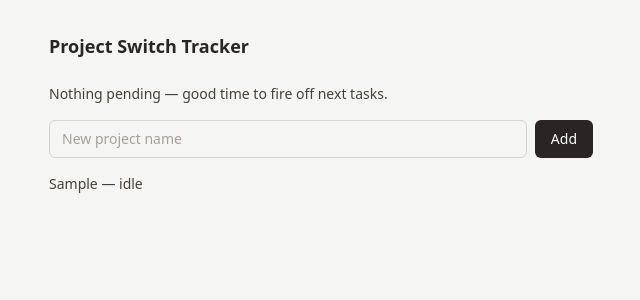
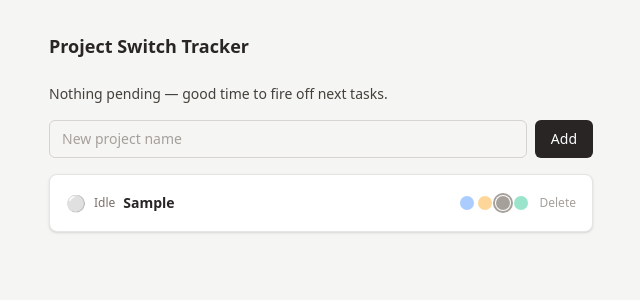
Before and after one commit to agusawa/agusawa, a React (Vite) app in the folder apps/switch-tracker/: page / in a window 1280 px wide. Both pictures are taken after typing "Sample" into the empty fields and a click on the button "Add". Shown: the top 300 px of the page, without its empty margins (319-959 px from the left). Built offline with nearby package versions, Linux system fonts and the light colour scheme.

Commit message:
feat(switch-tracker): add ProjectCard with status dots and inline editing

```diff
--- a/apps/switch-tracker/src/App.tsx
+++ b/apps/switch-tracker/src/App.tsx
@@ -4,6 +4,7 @@ import { loadProjects, saveProjects } from "./storage";
 import { STATUS_RANK } from "./statusConfig";
 import { getBannerMessage, isOverCap } from "./focusLogic";
 import { AddProjectForm } from "./components/AddProjectForm";
+import { ProjectCard } from "./components/ProjectCard";
 
 export function App() {
   const [projects, setProjects] = useState<Project[]>(() => loadProjects());
@@ -64,13 +65,16 @@ export function App() {
             </p>
           )}
           <AddProjectForm onAdd={handleAdd} />
-          <ul className="flex flex-col gap-2 text-sm text-stone-700">
-            {sortedProjects.map((p) => (
-              <li key={p.id}>
-                {p.name} — {p.status}
-              </li>
+          <div className="flex flex-col gap-3">
+            {sortedProjects.map((project) => (
+              <ProjectCard
+                key={project.id}
+                project={project}
+                onUpdate={handleUpdate}
+                onDelete={handleDelete}
+              />
             ))}
-          </ul>
+          </div>
         </div>
       )}
     </div>
--- /dev/null
+++ b/apps/switch-tracker/src/components/ProjectCard.tsx
@@ -0,0 +1,98 @@
+import { useState } from "react";
+import type { Project } from "../types";
+import { STATUS_CONFIG, STATUS_ORDER } from "../statusConfig";
+
+interface ProjectCardProps {
+  project: Project;
+  onUpdate: (id: string, patch: Partial<Project>) => void;
+  onDelete: (id: string) => void;
+}
+
+const EDITABLE_FIELDS: { key: keyof Project; label: string }[] = [
+  { key: "lastAsked", label: "Last asked" },
+  { key: "expecting", label: "Expecting" },
+  { key: "watchFor", label: "Watch for" },
+  { key: "nextAction", label: "Next action" },
+];
+
+export function ProjectCard({ project, onUpdate, onDelete }: ProjectCardProps) {
+  const [expanded, setExpanded] = useState(false);
+  const meta = STATUS_CONFIG[project.status];
+
+  return (
+    <div className="rounded-lg border border-stone-200 bg-white p-4 shadow-sm">
+      <div className="flex items-center justify-between gap-3">
+        <button
+          type="button"
+          onClick={() => setExpanded((v) => !v)}
+          className="flex flex-1 items-center gap-2 text-left"
+        >
+          <span aria-hidden="true">{meta.emoji}</span>
+          <span className={`text-xs font-medium ${meta.text}`}>{meta.label}</span>
+          <span className="text-sm font-semibold text-stone-800">{project.name}</span>
+        </button>
+
+        <div className="flex items-center gap-1">
+          {STATUS_ORDER.map((status) => (
+            <button
+              key={status}
+              type="button"
+              title={STATUS_CONFIG[status].label}
+              onClick={() => onUpdate(project.id, { status })}
+              className={`h-3.5 w-3.5 rounded-full ${STATUS_CONFIG[status].dot} ${
+                project.status === status ? "ring-2 ring-offset-1 ring-stone-400" : "opacity-40"
+              }`}
+            />
+          ))}
+        </div>
+
+        <button
+          type="button"
+          onClick={() => onDelete(project.id)}
+          className="text-xs text-stone-400 hover:text-red-500"
+        >
+          Delete
+        </button>
+      </div>
+
+      {expanded && (
+        <div className="mt-3 grid gap-2">
+          {EDITABLE_FIELDS.map(({ key, label }) => (
+            <EditableField
+              key={key}
+              label={label}
+              value={project[key] as string}
+              onCommit={(value) => {
+                if (value === project[key]) return;
+                onUpdate(project.id, { [key]: value } as Partial<Project>);
+              }}
+            />
+          ))}
+        </div>
+      )}
+    </div>
+  );
+}
+
+interface EditableFieldProps {
+  label: string;
+  value: string;
+  onCommit: (value: string) => void;
+}
+
+function EditableField({ label, value, onCommit }: EditableFieldProps) {
+  const [draft, setDraft] = useState(value);
+
+  return (
+    <label className="flex flex-col gap-1">
+      <span className="text-xs font-medium text-stone-500">{label}</span>
+      <input
+        type="text"
+        value={draft}
+        onChange={(e) => setDraft(e.target.value)}
+        onBlur={() => onCommit(draft)}
+        className="rounded-md border border-stone-300 px-2 py-1 text-sm text-stone-800 focus:border-stone-500 focus:outline-none"
+      />
+    </label>
+  );
+}
```
